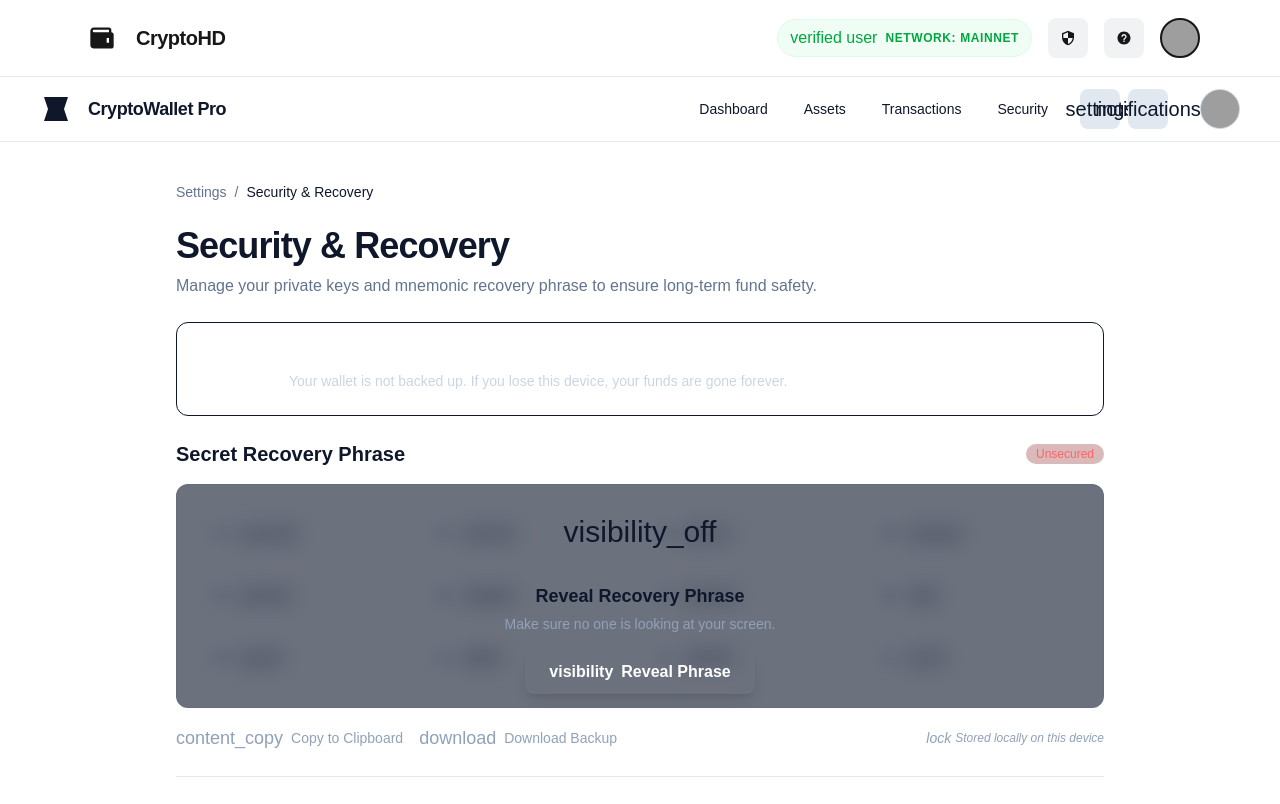
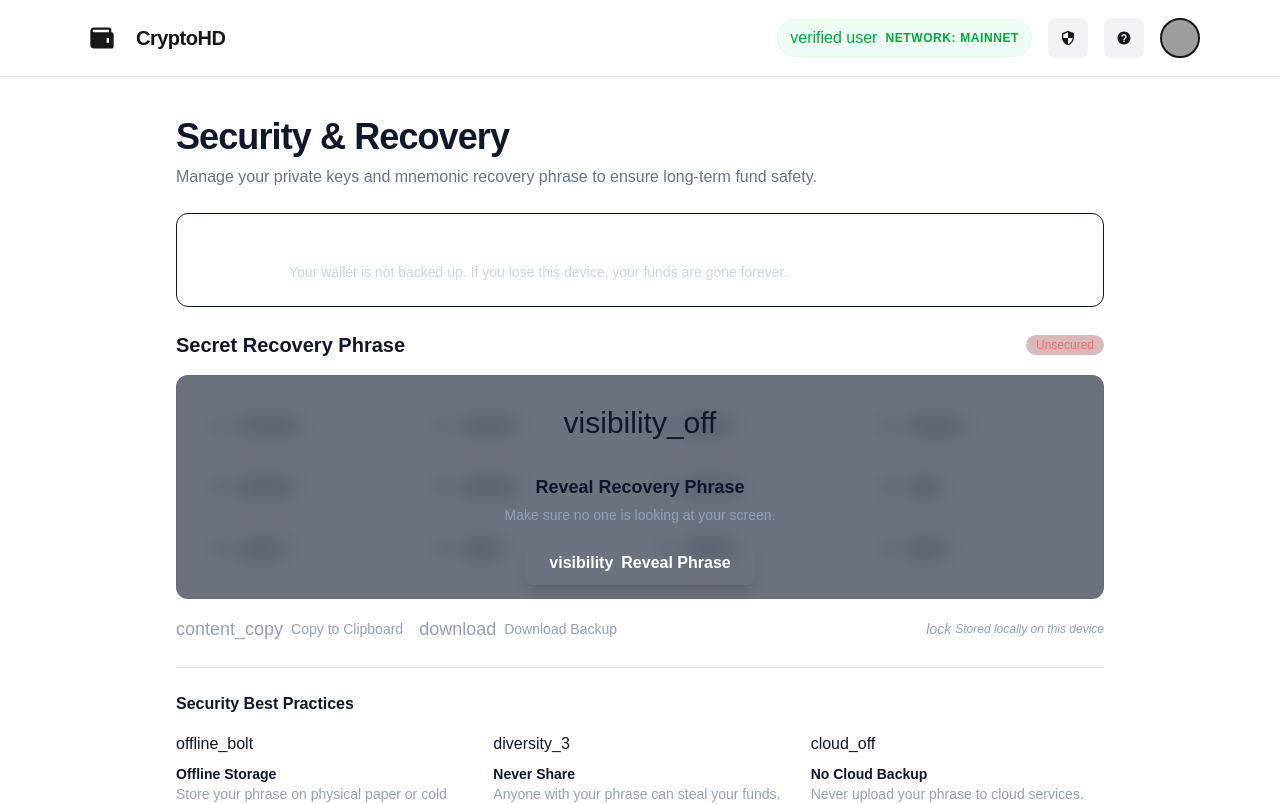
Before and after one commit to bEluga0000/crypto-wallet, a Next.js app: page /security in a window 1280 px wide. Shown: the top 804 px of the page. Built offline with nearby package versions, Linux system fonts and the light colour scheme; grey boxes are pictures that could not be loaded.

Commit message:
fix: remove unwanted code

```diff
--- a/src/components/security-page.tsx
+++ b/src/components/security-page.tsx
@@ -1,70 +1,9 @@
 export default function SecurityPage() {
     return (
       <div className="flex min-h-screen flex-col bg-background-light dark:bg-background-dark text-slate-900 dark:text-white">
-        {/* Header */}
-        <header className="flex items-center justify-between border-b border-slate-200 px-10 py-3 dark:border-slate-800">
-          <div className="flex items-center gap-4">
-            <div className="size-8 text-primary">
-              <svg viewBox="0 0 48 48" fill="currentColor">
-                <path d="M6 6H42L36 24L42 42H6L12 24L6 6Z" />
-              </svg>
-            </div>
-            <h2 className="text-lg font-bold tracking-tight">
-              CryptoWallet Pro
-            </h2>
-          </div>
-
-          <div className="flex items-center gap-8">
-            <nav className="flex gap-9 text-sm font-medium">
-              {["Dashboard", "Assets", "Transactions", "Security"].map((item) => (
-                <a
-                  key={item}
-                  href="#"
-                  className={`transition-colors hover:text-primary ${
-                    item === "Security" ? "text-primary" : ""
-                  }`}
-                >
-                  {item}
-                </a>
-              ))}
-            </nav>
-
-            <div className="flex gap-2">
-              <button className="flex h-10 w-10 items-center justify-center rounded-lg bg-slate-200 transition-colors hover:bg-slate-300 dark:bg-slate-800 dark:hover:bg-slate-700">
-                <span className="material-symbols-outlined text-[20px]">
-                  settings
-                </span>
-              </button>
-              <button className="flex h-10 w-10 items-center justify-center rounded-lg bg-slate-200 transition-colors hover:bg-slate-300 dark:bg-slate-800 dark:hover:bg-slate-700">
-                <span className="material-symbols-outlined text-[20px]">
-                  notifications
-                </span>
-              </button>
-            </div>
-
-            <div
-              className="size-10 rounded-full border border-slate-300 bg-cover bg-center dark:border-slate-700"
-              style={{
-                backgroundImage:
-                  'url("https://lh3.googleusercontent.com/aida-public/AB6AXuCs6_F0BKoEdx8Za8Y7ROTWY53xL9JeJUMoM-EupcMy-H2dZg0zenXxNt3QnLn75sAWsbQOzyjVuIsl48lk-32zS1YaO7-_jZcFqhy6JnrhOlvkLkznqj5D47LdLGf_o5s8vKTwceeNBuksPSXF01nMsWW9VhLSEP0QX3i_InvVzYe5oBxrVL5LUJ7bHJEP1-WWwlPwiywu8U_UdpMERmdtNSR-25M-eptPhY3FhqD4P1vib3QNGQh7IP2s9iu6mXjImWv1HpIkc9w")',
-              }}
-            />
-          </div>
-        </header>
 
         {/* Main */}
         <main className="mx-auto flex w-full max-w-[960px] flex-1 flex-col gap-6 px-4 py-10">
-          {/* Breadcrumb */}
-          <nav className="flex gap-2 text-sm text-slate-500 dark:text-slate-400">
-            <a href="#" className="hover:underline">
-              Settings
-            </a>
-            <span>/</span>
-            <span className="text-slate-900 dark:text-white">
-              Security & Recovery
-            </span>
-          </nav>
-
           {/* Title */}
           <div>
             <h1 className="text-4xl font-black tracking-tight">
```
